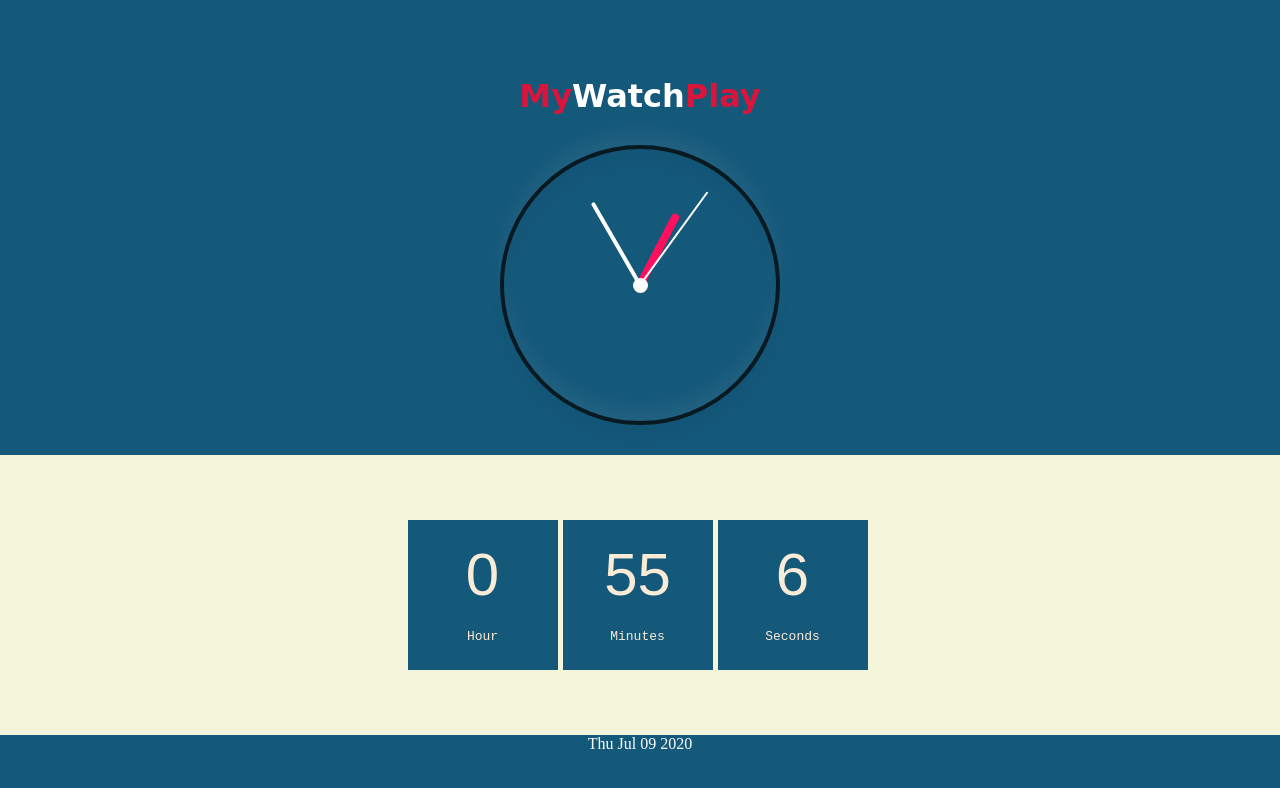
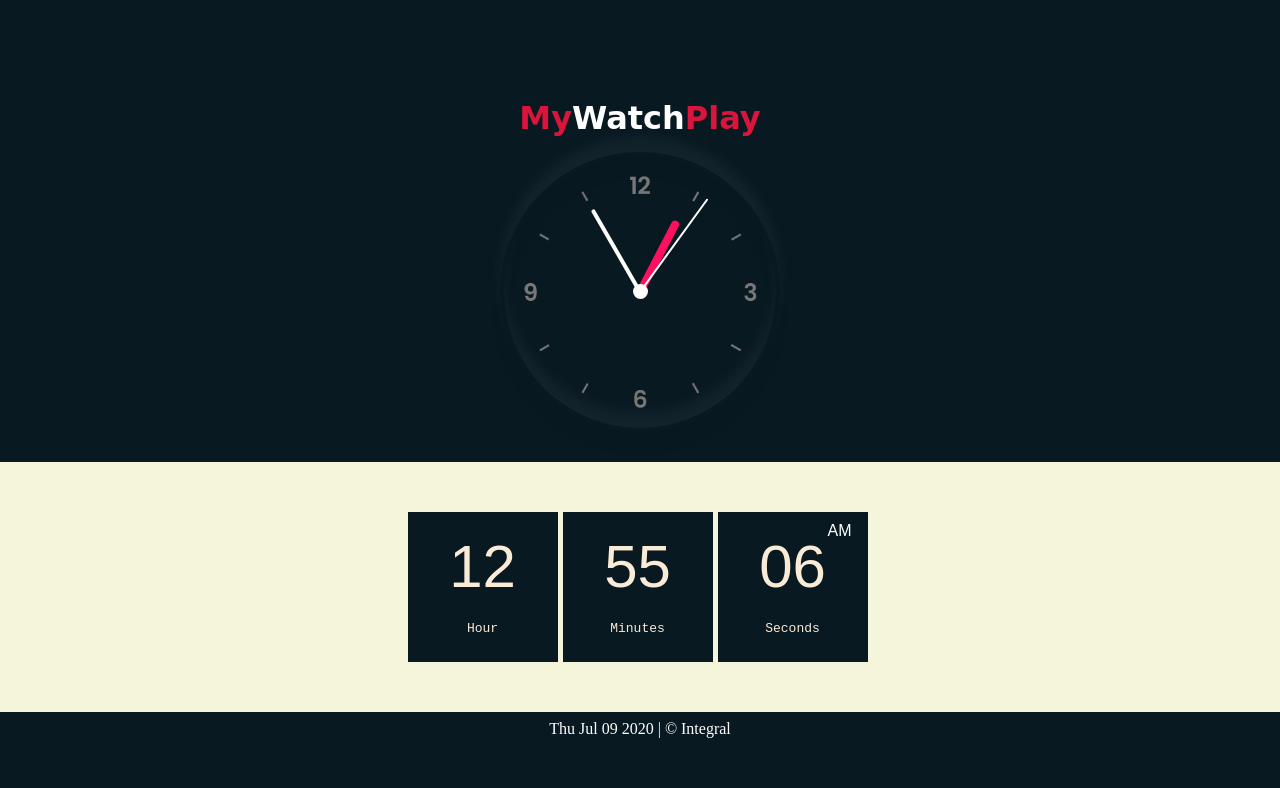
Before and after one commit to Dev-Integral/team-mws-159-project-monitor, a plain HTML site: page Ayoola - progress/clock-practice/index.html in a window 1280 px wide. Drawn offline with Linux system fonts and the light colour scheme.

Commit message:
implemented a double digit for the seconds

```diff
--- a/Ayoola - progress/clock-practice/index.html
+++ b/Ayoola - progress/clock-practice/index.html
@@ -29,13 +29,14 @@
             <div class="content">Minutes</div>
         </div>
         <div class="digiSec">
+            <div class="noon" id="noon"></div>
             <div class="digiSc" id="digiSc"></div>
             <div class="content">Seconds</div>
         </div>
     </section>
     <section class="dateSection">
         <div class="dateUi" id="dateUi">
-            <p id="day"></p>
+            <p><span id="day"></span> | &copy; Integral</p>
         </div>
     </section>
 </body>
@@ -48,7 +49,7 @@
 	const mn = document.querySelector('#mn');
     const sc = document.querySelector('#sc');
     const dayString = document.querySelector('#day');
-
+    const noon = document.querySelector('#noon')
 
 
     //Digital elements
@@ -64,10 +65,12 @@
 	let mm = day.getMinutes() * deg;
     let ss = day.getSeconds() * deg;
 
+    console.log(day.toLocaleTimeString().split(':')[0]);
 
-    let dhh = day.getHours() ;
-	let dmm = day.getMinutes();
-    let dss = day.getSeconds();
+    let dhh = day.toLocaleTimeString().split(':')[0] ;
+	let dmm = day.toLocaleTimeString().split(':')[1];
+    let dss = day.toLocaleTimeString().split(':')[2].split(' ')[0];
+    let dNoon =day.toLocaleTimeString().split(':')[2].split(' ')[1];
     let todayString =  day.toDateString();
 
     //Set inner component for analog clock to rotate
@@ -80,6 +83,7 @@
 	dmn.innerHTML = dmm;
     dsc.innerHTML = dss;
     dayString.innerHTML = todayString;
+    noon.innerHTML = dNoon;
 
     })
 </script>
--- a/Ayoola - progress/clock-practice/style.css
+++ b/Ayoola - progress/clock-practice/style.css
@@ -10,7 +10,7 @@ body{
     justify-content: center;
     align-items: center;
     min-height: 100vh;
-    background: #14587a;
+    background: #091921;
 }
 .headTitle{
     font-family: cursive;
@@ -21,14 +21,14 @@ body{
     color: crimson;
 }
 .clock{
-    margin-top: 30px;
+    margin-top: 15px;
     margin-bottom: 30px;
     width: 280px;
     height: 280px;
     display: flex;
     justify-content: center;
     align-items: center;
-    background: url(../images/banner2.jpg);
+    background: url(./clock.png), #091921;
     background-size: cover;
     border: 4px solid #091921;
     border-radius: 50%;
@@ -100,7 +100,7 @@ body{
 .digiClock{
     background-color: beige;
     width: 100%;
-    height: 280px;
+    height: 250px;
     display: flex;
     justify-content: center;
     align-items: center;
@@ -111,7 +111,7 @@ body{
       margin-right: 5px;
       display: flex;
       flex-direction: column;
-      background-color: #14587a;
+      background-color: #091921;
       border-radius: 2% solid #091921;
   }
   .digiHr, .digiMn, .digiSc{
@@ -124,6 +124,16 @@ body{
       position: relative;
       top: 20px;
   }
+  .noon{
+      position: absolute;
+      font-family: fantasy;
+      display: flex;
+      justify-content: right;
+      padding-left: 110px;
+      padding-top: 10px;
+      color: #fff;
+
+  }
   .content{
       color: antiquewhite;
       font-family: monospace;
@@ -134,9 +144,7 @@ body{
       text-transform: capitalize;
   }
   .dateSection{
-    display: flex;
-    justify-content: center;
-    align-items: center;
+      height: 20px;
   }
   .dateUi{
     display: flex;
@@ -147,4 +155,5 @@ body{
       color: #fff;
       justify-content: center;
       align-items: center;
+      margin: 8px;
   }
```
Also changed, not shown: Ayoola - progress/clock-practice/clock.png (added).
